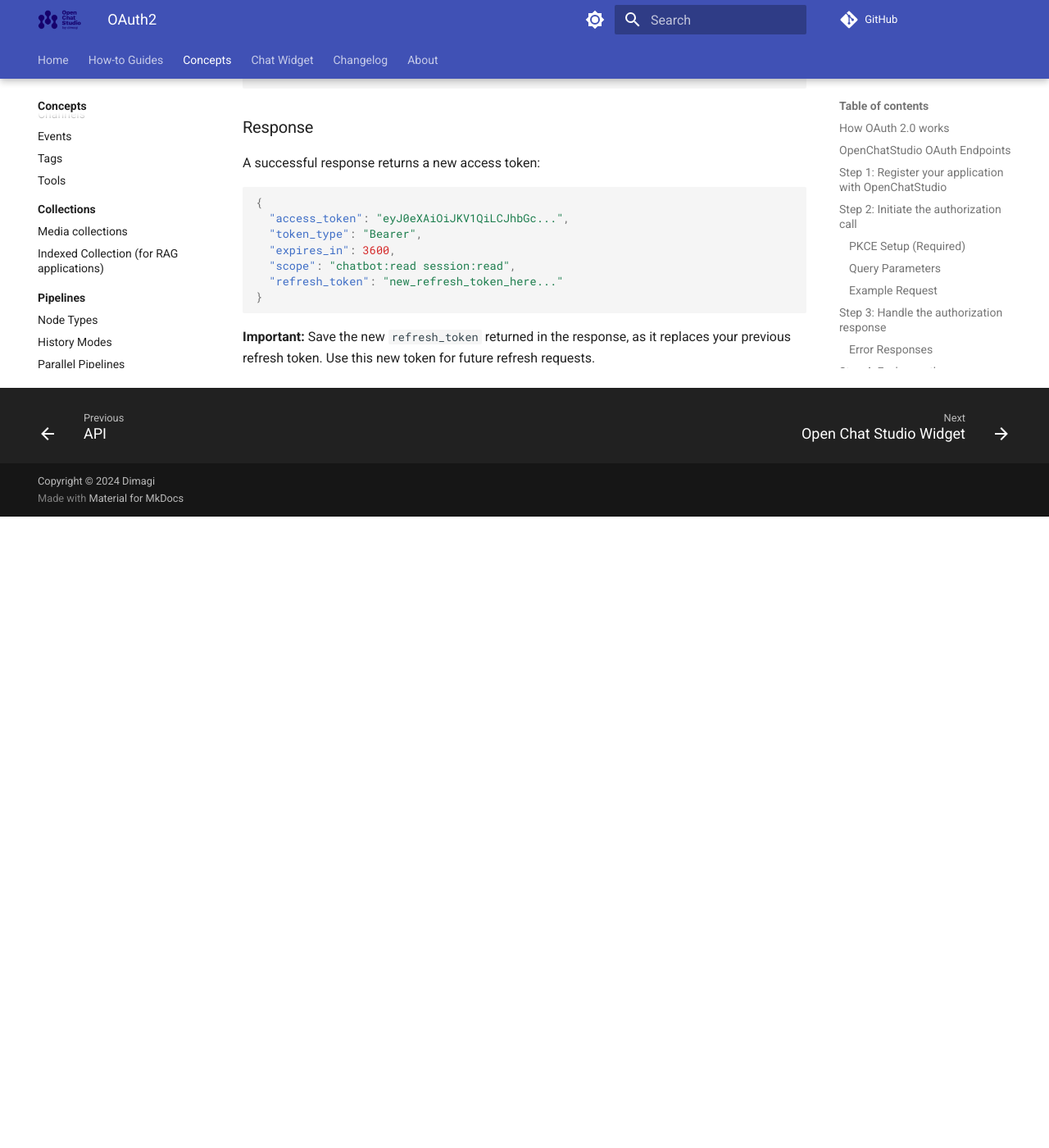
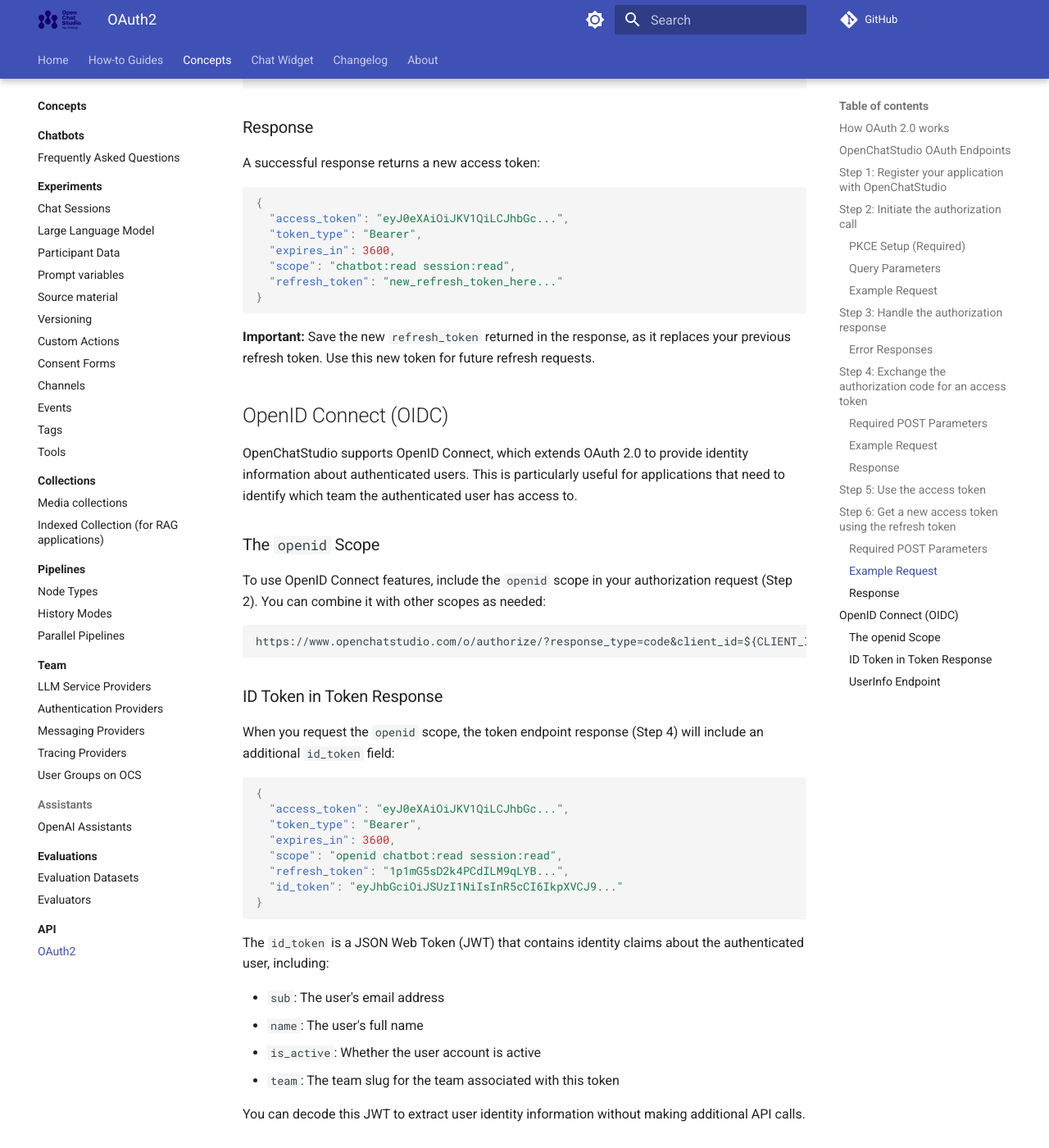
Before and after one commit to dimagi/open-chat-studio-docs, an MkDocs documentation site: the page built from docs/api/getting_started_with_oauth.md, in a window 1280 px wide and 1400 px high, scrolled down 5172 px. Shown: the whole window at 82% size. Built offline with MkDocs 1.6.1 and Material for MkDocs 9.7.7, drawn with Linux system fonts in a browser that asks for light colours; a script that is not in the unit is left out; comment, search, counter and statistics services are not loaded; before the commit the page ends 5802 px from its top, so only the background shows below that; some of the changed text lies outside the part shown.

Commit message:
Add OpenID Connect documentation to OAuth guide
Add a new section documenting OpenID Connect support including:
- The use of the 'openid' scope
- The JWT 'id_token' in token endpoint response
- The /o/userinfo/ endpoint and its usage

Closes #216

🤖 Generated with [Claude Code](https://claude.ai/code)

Co-authored-by: Simon Kelly <snopoke@users.noreply.github.com>

````diff
--- a/docs/api/getting_started_with_oauth.md
+++ b/docs/api/getting_started_with_oauth.md
@@ -204,3 +204,67 @@ A successful response returns a new access token:
 ```
 
 **Important:** Save the new `refresh_token` returned in the response, as it replaces your previous refresh token. Use this new token for future refresh requests.
+
+## OpenID Connect (OIDC)
+
+OpenChatStudio supports OpenID Connect, which extends OAuth 2.0 to provide identity information about authenticated users. This is particularly useful for applications that need to identify which team the authenticated user has access to.
+
+### The `openid` Scope
+
+To use OpenID Connect features, include the `openid` scope in your authorization request (Step 2). You can combine it with other scopes as needed:
+
+```uri
+https://www.openchatstudio.com/o/authorize/?response_type=code&client_id=${CLIENT_ID}&redirect_uri=https://your-server/callback/&code_challenge=${CHALLENGE}&code_challenge_method=S256&scope=openid+chatbot:read+session:read&state=random_state_string
+```
+
+### ID Token in Token Response
+
+When you request the `openid` scope, the token endpoint response (Step 4) will include an additional `id_token` field:
+
+```json
+{
+  "access_token": "eyJ0eXAiOiJKV1QiLCJhbGc...",
+  "token_type": "Bearer",
+  "expires_in": 3600,
+  "scope": "openid chatbot:read session:read",
+  "refresh_token": "1p1mG5sD2k4PCdILM9qLYB...",
+  "id_token": "eyJhbGciOiJSUzI1NiIsInR5cCI6IkpXVCJ9..."
+}
+```
+
+The `id_token` is a JSON Web Token (JWT) that contains identity claims about the authenticated user, including:
+
+- `sub`: The user's email address
+- `name`: The user's full name
+- `is_active`: Whether the user account is active
+- `team`: The team slug for the team associated with this token
+
+You can decode this JWT to extract user identity information without making additional API calls.
+
+### UserInfo Endpoint
+
+Alternatively, you can retrieve user information by calling the UserInfo endpoint with your access token:
+
+**Endpoint:** `https://www.openchatstudio.com/o/userinfo/`
+
+**Method:** GET or POST
+
+**Authentication:** Include the access token in the Authorization header
+
+```bash
+curl -H "Authorization: Bearer eyJ0eXAiOiJKV1QiLCJhbGc..." \
+  https://www.openchatstudio.com/o/userinfo/
+```
+
+**Response:**
+
+```json
+{
+  "sub": "user@example.com",
+  "name": "John Doe",
+  "is_active": true,
+  "team": "team-slug"
+}
+```
+
+The UserInfo endpoint returns the same claims as the `id_token`, providing a standard way to retrieve user identity information when needed.
````
